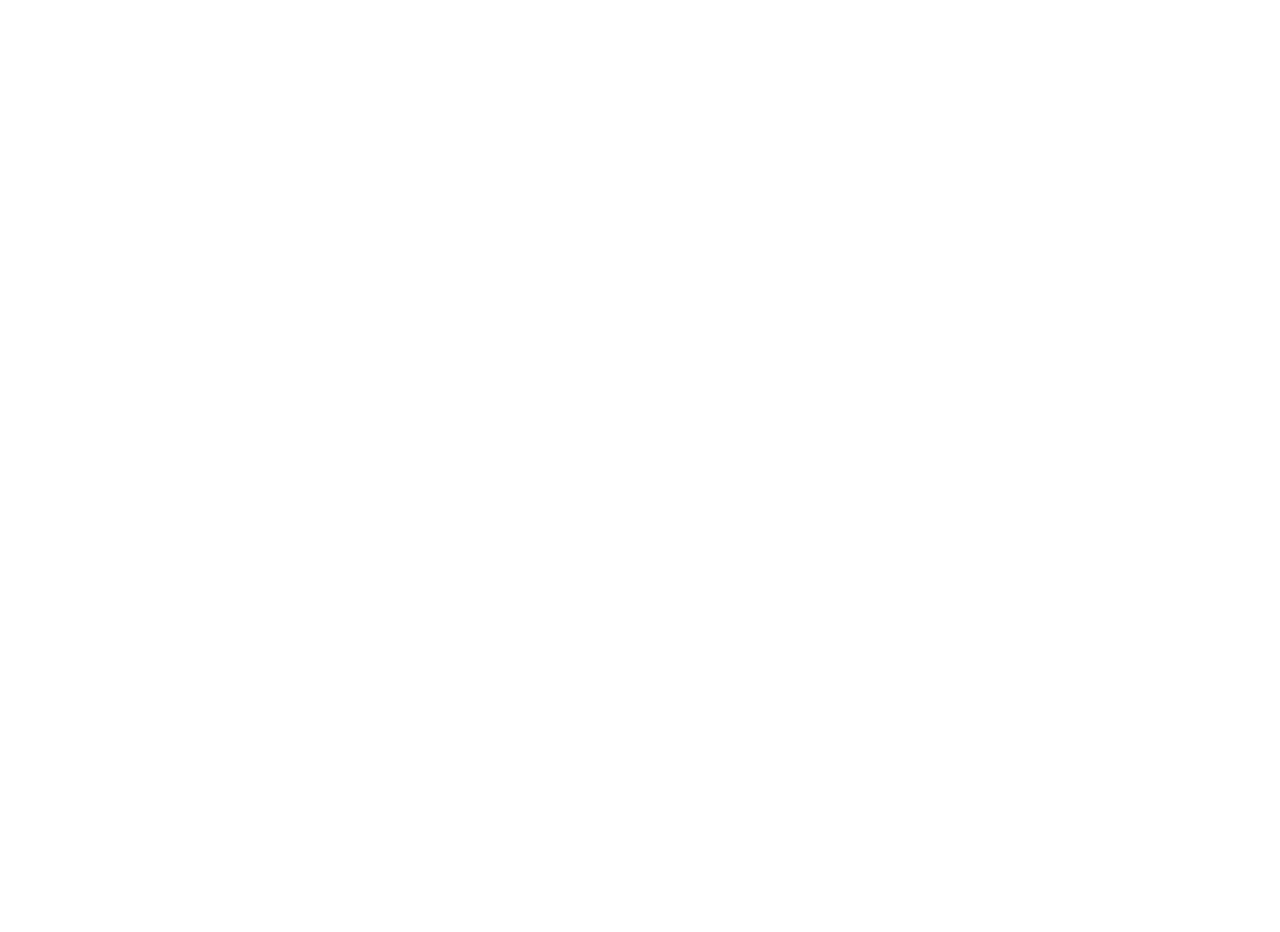
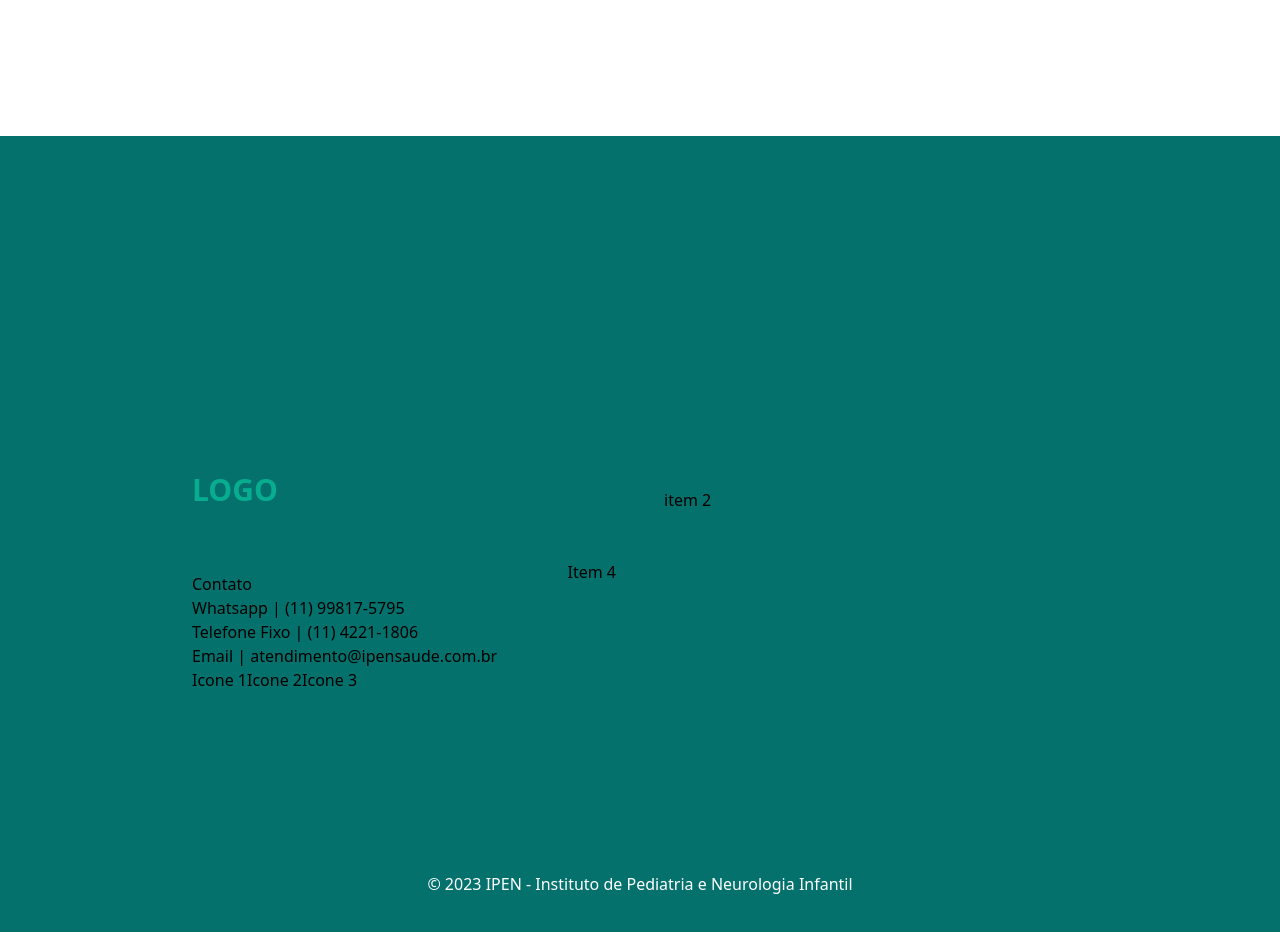
Before and after one commit to p1nheiros/projetoIpen, a React (Vite) app in the folder ipen/: page / in a window 1280 px wide. Shown: the part 760-1692 px from the top of the page. Before the commit the page ends 896 px from the top, so only its background shows below. Built offline with nearby package versions, Linux system fonts and the light colour scheme.

Commit message:
footer adicionado

```diff
--- a/ipen/src/App.jsx
+++ b/ipen/src/App.jsx
@@ -1,6 +1,8 @@
 import React from 'react'
 import { Home } from './components/Home'
 import { Navbar } from './components/Navbar'
+import Footer from './components/Footer'
+
 import './styles/global.css'
 
 function App() {
@@ -8,6 +10,7 @@
     <div>
       <Navbar/>
       <Home/>
+      <Footer/>
     </div>
   )
 }
--- a/ipen/src/components/Footer.jsx
+++ b/ipen/src/components/Footer.jsx
@@ -0,0 +1,41 @@
+import React from 'react'
+
+function Footer() {
+  return (
+    <>
+    <div className="relative overflow-x-hidden">
+      <div className="flex justify-center items-center w-screen bg-darkGreen min-h-screen">
+        <div className="grid grid-cols-2 gap-4">
+          <div className="">
+            <h1 className="w-full text-3xl font-bold text-lightGreen absolute left-48">
+              LOGO
+            </h1>
+          </div>
+          <div className="bg-gray-200 p-4">
+            item 2
+          </div>
+          <div className="absolute mt-[100px] left-48">
+          <ul>
+                <li>Contato</li>
+                <li>Whatsapp | (11) 99817-5795</li>
+                <li>Telefone Fixo | (11) 4221-1806</li>
+                <li>Email | atendimento@ipensaude.com.br</li>
+                <li>
+                    <a href="#">Icone 1</a>
+                    <a href="#">Icone 2</a>
+                    <a href="#">Icone 3</a>
+                </li>
+            </ul>
+          </div>
+          <div className="bg-gray-200 p-4">Item 4</div>
+        </div>
+      </div>
+      <p className="absolute bottom-0 w-screen mb-10 text-white text-center">
+        © 2023 IPEN - Instituto de Pediatria e Neurologia Infantil
+      </p>
+    </div>
+    </>
+    )
+}
+
+export default Footer;
```
